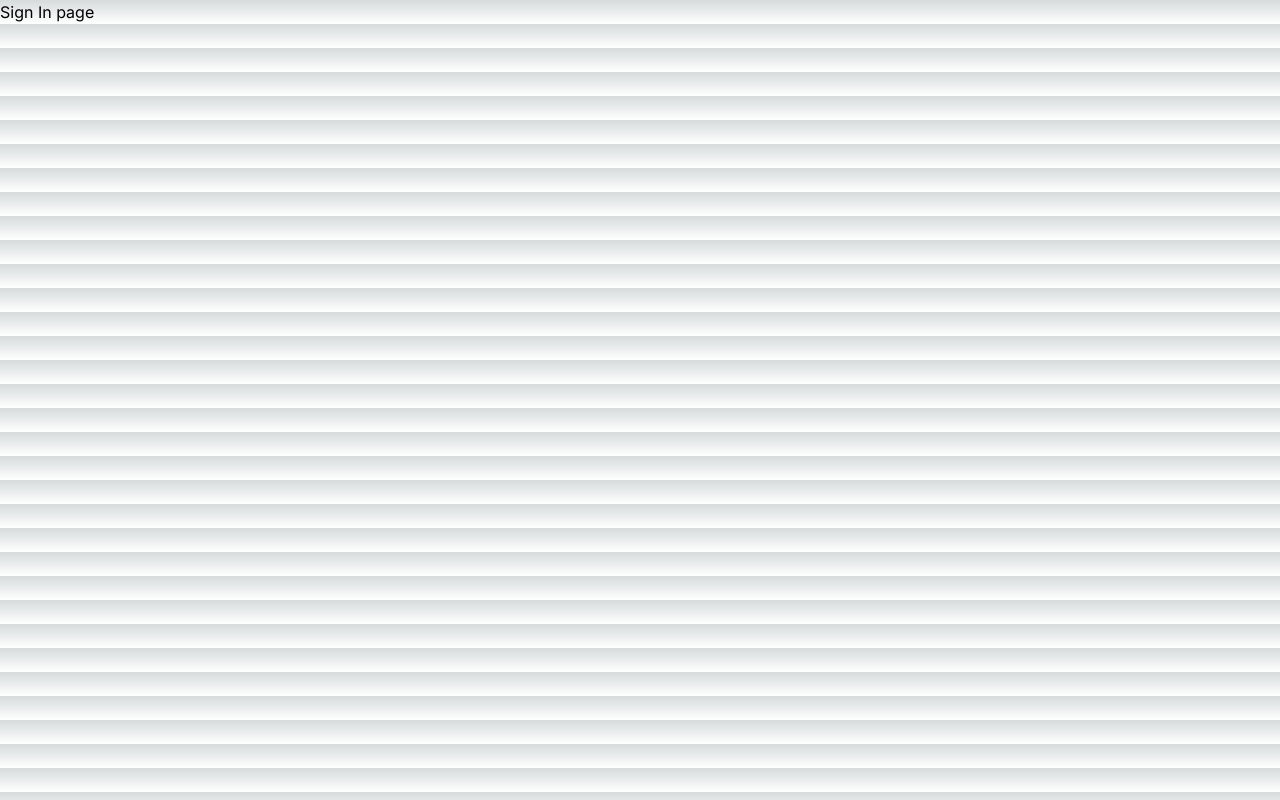
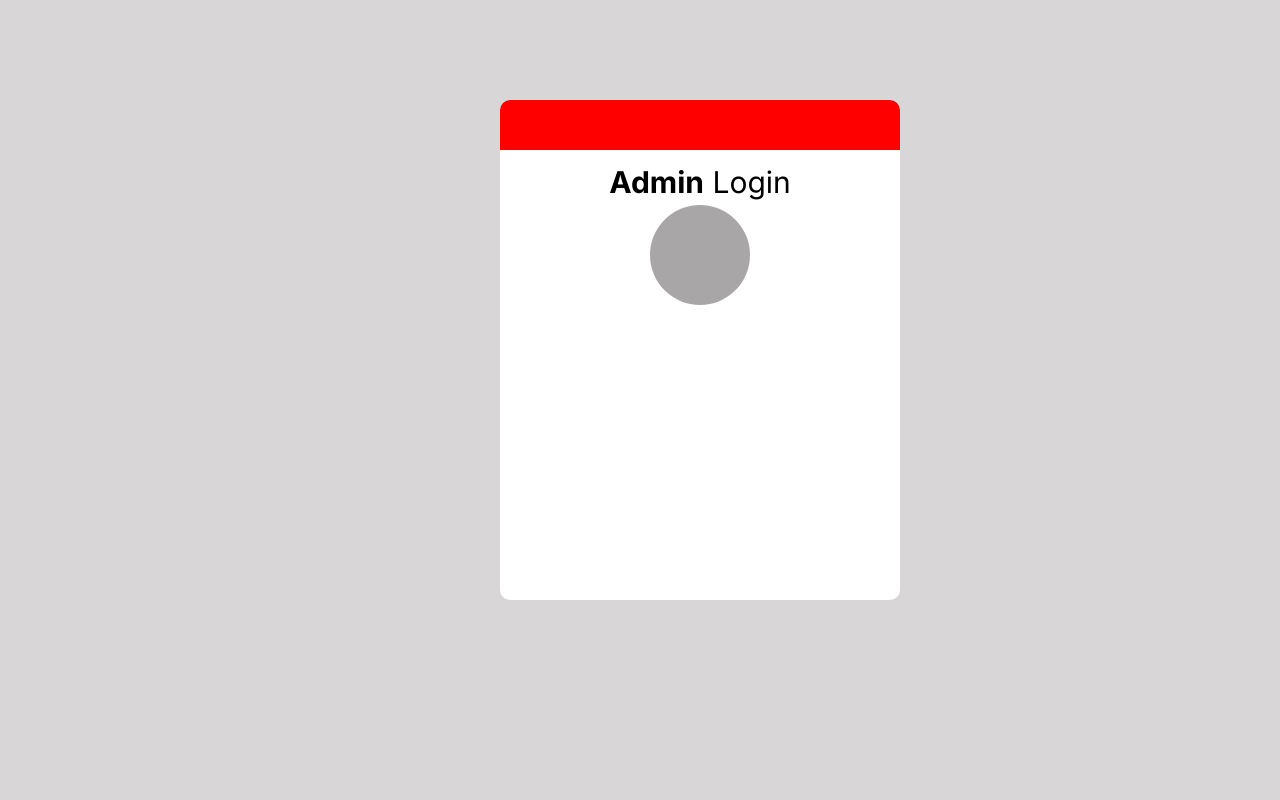
Before and after one commit to pubudu289/NewsWave, a Next.js app: page /signin in a window 1280 px wide. Built offline with nearby package versions, Linux system fonts and the light colour scheme.

Commit message:
initial commit

```diff
--- a/src/app/(Login)/signin/page.tsx
+++ b/src/app/(Login)/signin/page.tsx
@@ -1,9 +1,16 @@
 import React from "react";
-
+import styless from "./signin.module.css";
 function page() {
   return (
-    <div>
-      <h1>Sign In page</h1>
+    <div className={styless.container}>
+      <div className={styless.headbar}></div>
+      <div>
+        <h1 className={styless.maintextArea}>
+          <span className={styless.admin}>Admin</span> Login
+        </h1>
+
+        <div className={styless.deranalogo}></div>
+      </div>
     </div>
   );
 }
--- /dev/null
+++ b/src/app/(Login)/signin/signin.module.css
@@ -0,0 +1,31 @@
+.container {
+  height: 500px;
+  width: 400px;
+  margin-left: 500px;
+  margin-top: 100px;
+  border-radius: 10px;
+  background-color: rgb(255, 255, 255);
+}
+.headbar {
+  height: 50px;
+  width: auto;
+  border-top-left-radius: 10px;
+  border-top-right-radius: 10px;
+  background-color: red;
+}
+.maintextArea {
+  margin-top: 10px;
+  font-size: 30px;
+  text-align: center;
+}
+.admin {
+  font-weight: bold;
+}
+.deranalogo {
+  margin-top: 0px;
+  margin-left: 150px;
+  height: 100px;
+  width: 100px;
+  border-radius: 50%;
+  background-color: rgb(168, 166, 166);
+}
--- a/src/app/globals.css
+++ b/src/app/globals.css
@@ -3,12 +3,13 @@
 @tailwind utilities;
 
 :root {
-  --foreground-rgb: 0, 0, 0;
+  /* --foreground-rgb: 0, 0, 0;
   --background-start-rgb: 214, 219, 220;
-  --background-end-rgb: 255, 255, 255;
+  --background-end-rgb: 255, 255, 255; */
+  background-color: rgb(216, 214, 214);
 }
 
-@media (prefers-color-scheme: dark) {
+@media (prefers-color-scheme: feSpecularLighting) {
   :root {
     --foreground-rgb: 255, 255, 255;
     --background-start-rgb: 0, 0, 0;
--- /dev/null
+++ b/src/app/page.module.css
@@ -0,0 +1,4 @@
+.homn {
+  color: rgb(165, 153, 42);
+  font-family: "Courier New", Courier, monospace;
+}
--- a/src/app/page.tsx
+++ b/src/app/page.tsx
@@ -1,9 +1,9 @@
-import Image from "next/image";
+import styles from "./page.module.css";
 
 export default function Home() {
   return (
     <>
-      <h1>Home Page</h1>
+      <h1 className={styles.homn}>Home Page</h1>
     </>
   );
 }
```
Also changed, not shown: src/app/images/derana.png (added).
